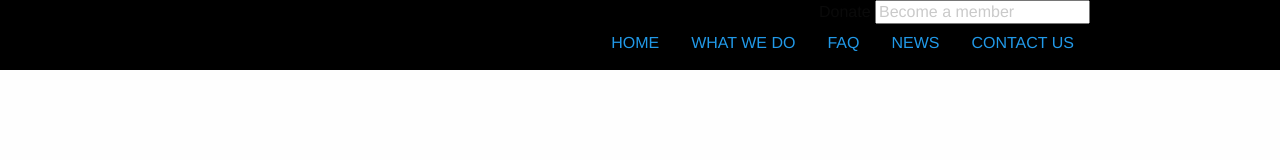
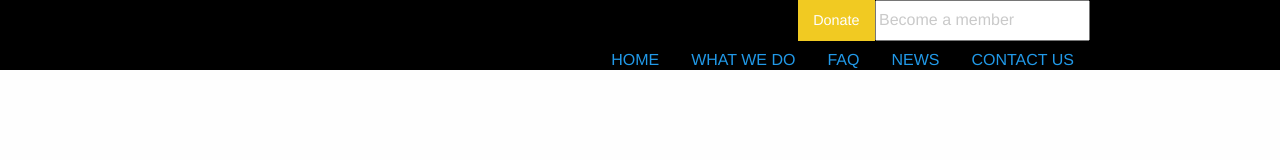
Before and after one commit to seaify/site, a website: page src/files/index.html in a window 1280 px wide. Drawn offline with Linux system fonts and the light colour scheme.

Commit message:
update header

```diff
--- a/src/css/app.css
+++ b/src/css/app.css
@@ -1,6 +1,11 @@
 .home header {
   height: 70px;
   background-color: black; }
+  .home header .join {
+    display: flex; }
+    .home header .join a.button {
+      background-color: #F1CA22;
+      margin-bottom: 0; }
 
 .home .container {
   width: 900px;
--- a/src/files/index.html
+++ b/src/files/index.html
@@ -13,8 +13,8 @@
         <div class="container">
 
             <div class="clearfix">
-                <div class="float-right">
-                    <button>Donate</button>
+                <div class="join float-right">
+                    <a class="button" href="#">Donate</a>
                     <input placeholder="Become a member">
                 </div>
 
--- a/src/sass/homepage.scss
+++ b/src/sass/homepage.scss
@@ -4,6 +4,19 @@
     background-color: black;
     .menu {
     }
+
+    .join {
+
+      display: flex;
+
+      a.button {
+        background-color: #F1CA22;
+        margin-bottom: 0;
+      }
+
+    }
+
+
   }
 
   .container {
```
